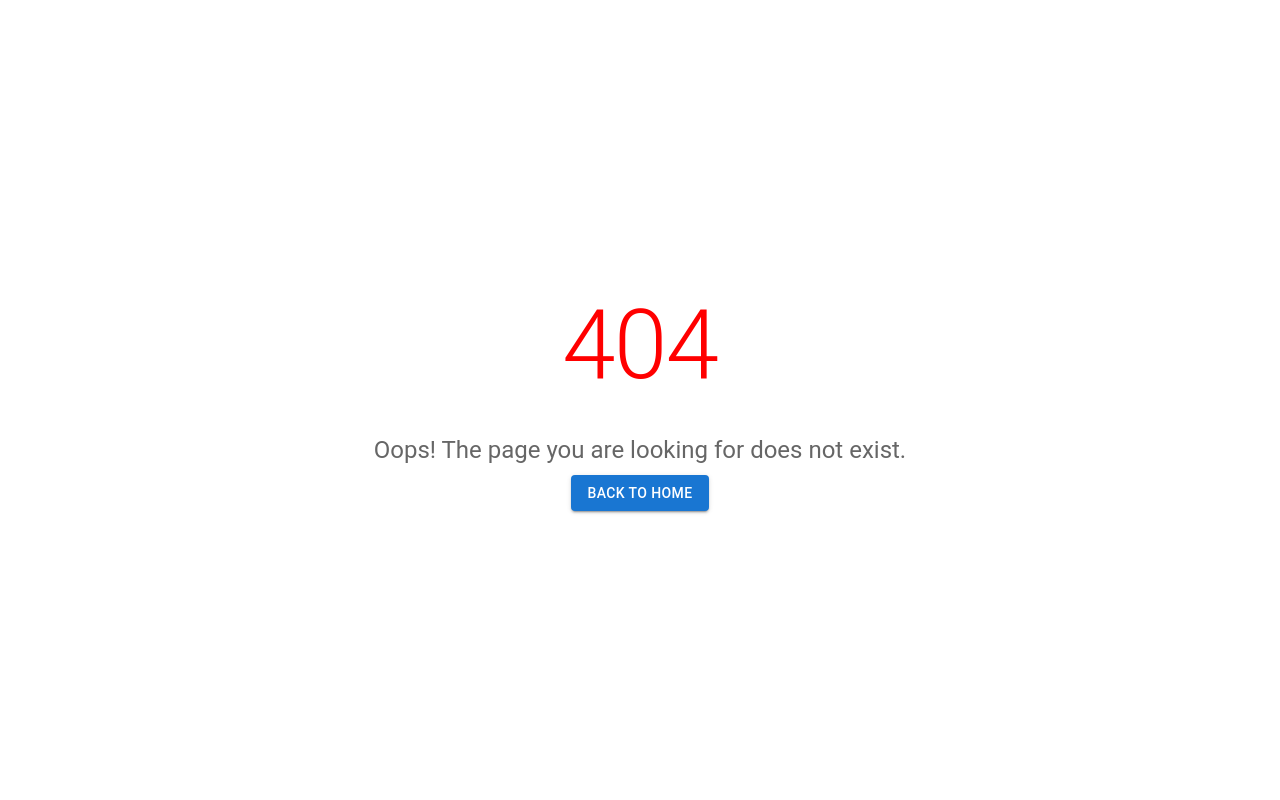
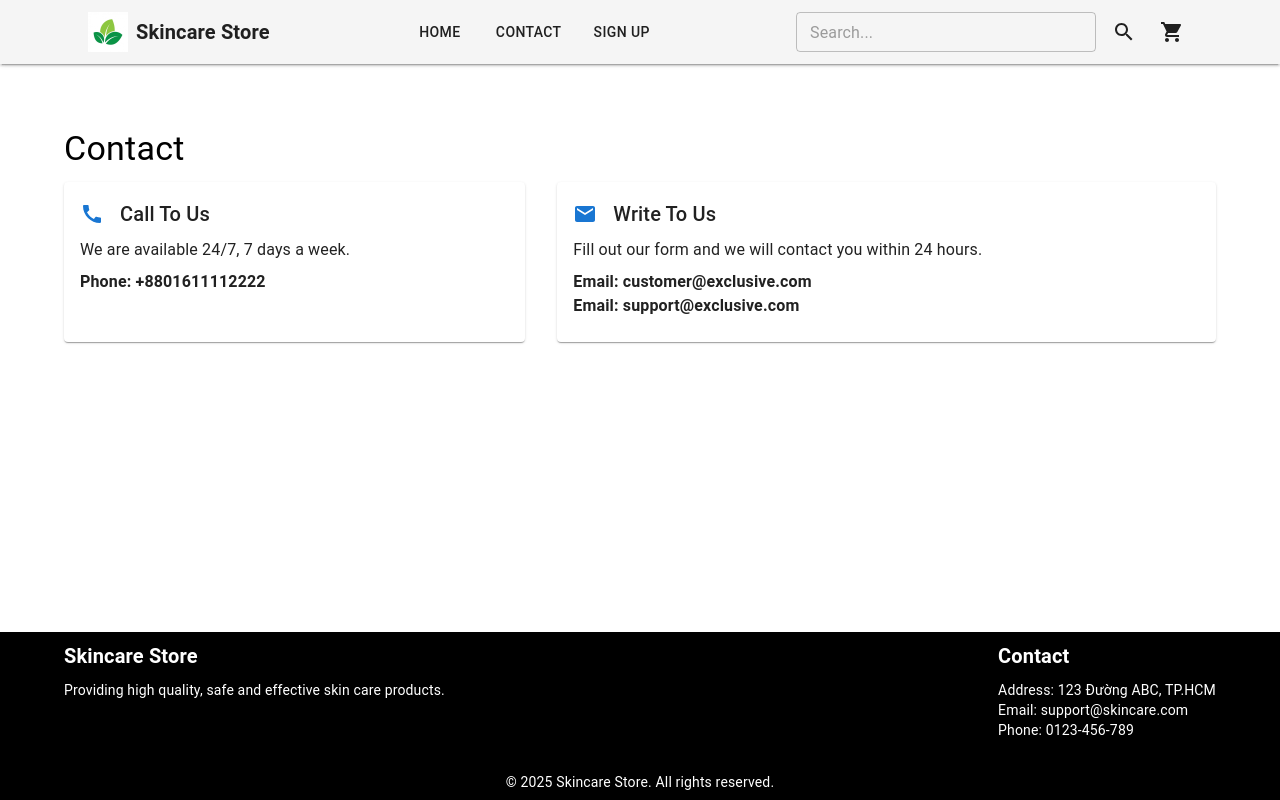
Before and after one commit to hungnt2910/SWD392_Project, a React (Vite) app: page /contact in a window 1280 px wide. Before the commit this address had no page. Built offline with nearby package versions, Linux system fonts and the light colour scheme.

Commit message:
update cart page

```diff
--- a/src/App.tsx
+++ b/src/App.tsx
@@ -2,6 +2,8 @@ import { Route, Routes, Navigate } from "react-router-dom"
 import { Suspense, lazy } from "react"
 import MainLayout from "./page/MainLayout"
 import ShowAllProduct from "./page/ShowAllProduct"
+import ProductDetails from "./page/ProductDetails"
+import ContactPage from "./page/ContactPage"
 
 const LoginPage = lazy(() => import("./page/LoginPage"))
 const RegisterPage = lazy(() => import("./page/RegisterPage"))
@@ -26,6 +28,8 @@ function App() {
 
         <Route path="/home" element={<MainLayout><HomePage /></MainLayout>} />
         <Route path="/allproduct" element={<MainLayout><ShowAllProduct /></MainLayout>} />
+        <Route path="/productdetail/:id" element={<MainLayout><ProductDetails /></MainLayout>} />
+        <Route path="/contact" element={<MainLayout><ContactPage /></MainLayout>} />
 
         <Route path="/cart" element={
           <ProtectRoute>
--- a/src/components/Header.tsx
+++ b/src/components/Header.tsx
@@ -30,7 +30,7 @@ const Header = () => {
 
                     <Box sx={{ display: "flex", gap: 2 }}>
                         <Button color="inherit" component={Link} to="/">Home</Button>
-                        <Button color="inherit" component={Link} to="/about">About</Button>
+                        {/* <Button color="inherit" component={Link} to="/about">About</Button> */}
                         <Button color="inherit" component={Link} to="/contact">Contact</Button>
                         <Button color="inherit" component={Link} to="/register">Sign Up</Button>
                     </Box>
--- a/src/page/CartPage.tsx
+++ b/src/page/CartPage.tsx
@@ -1,9 +1,42 @@
-import React from 'react'
+import { Container, Typography, Button, Box, TextField, Table, TableBody, TableCell, TableContainer, TableHead, TableRow, Paper } from "@mui/material";
 
-function CartPage() {
+const CartPage = () => {
     return (
-        <div>CartPage</div>
-    )
-}
+        <Container maxWidth="lg" sx={{ mt: 4 }}>
+            <Typography variant="h4" gutterBottom>
+                Cart
+            </Typography>
+            <TableContainer component={Paper}>
+                <Table>
+                    <TableHead>
+                        <TableRow>
+                            <TableCell>Product</TableCell>
+                            <TableCell>Price</TableCell>
+                            <TableCell>Quantity</TableCell>
+                            <TableCell>Subtotal</TableCell>
+                        </TableRow>
+                    </TableHead>
+                    <TableBody>
+                        {[{ name: "LCD Monitor", price: 650, quantity: 1 }, { name: "HV Gamepad", price: 550, quantity: 1 }].map((item, index) => (
+                            <TableRow key={index}>
+                                <TableCell>{item.name}</TableCell>
+                                <TableCell>${item.price}</TableCell>
+                                <TableCell>
+                                    <TextField type="number" defaultValue={item.quantity} size="small" />
+                                </TableCell>
+                                <TableCell>${item.price * item.quantity}</TableCell>
+                            </TableRow>
+                        ))}
+                    </TableBody>
+                </Table>
+            </TableContainer>
+            <Box display="flex" justifyContent="space-between" mt={2}>
+                <Button variant="contained">Return To Shop</Button>
+                <Button variant="contained" color="primary">Proceed To Checkout</Button>
+            </Box>
+        </Container>
+    );
+};
+
 
 export default CartPage
--- /dev/null
+++ b/src/page/ContactPage.tsx
@@ -0,0 +1,53 @@
+import React from "react";
+import { Container, Grid, Typography, TextField, Button, Card, CardContent, Box } from "@mui/material";
+import CallIcon from "@mui/icons-material/Call";
+import EmailIcon from "@mui/icons-material/Email";
+
+const ContactPage = () => {
+    return (
+        <Container maxWidth="lg" sx={{ mt: 4 }}>
+            <Typography variant="h4" gutterBottom>
+                Contact
+            </Typography>
+            <Grid container spacing={4}>
+                <Grid item xs={12} md={5}>
+                    <Card sx={{ height: "100%" }}>
+                        <CardContent>
+                            <Box display="flex" alignItems="center" gap={2}>
+                                <CallIcon color="primary" />
+                                <Typography variant="h6">Call To Us</Typography>
+                            </Box>
+                            <Typography variant="body1" mt={1}>
+                                We are available 24/7, 7 days a week.
+                            </Typography>
+                            <Typography variant="body1" fontWeight="bold" mt={1}>
+                                Phone: +8801611112222
+                            </Typography>
+                        </CardContent>
+                    </Card>
+                </Grid>
+                <Grid item xs={12} md={7}>
+                    <Card sx={{ height: "100%" }}>
+                        <CardContent>
+                            <Box display="flex" alignItems="center" gap={2}>
+                                <EmailIcon color="primary" />
+                                <Typography variant="h6">Write To Us</Typography>
+                            </Box>
+                            <Typography variant="body1" mt={1}>
+                                Fill out our form and we will contact you within 24 hours.
+                            </Typography>
+                            <Typography variant="body1" fontWeight="bold" mt={1}>
+                                Email: customer@exclusive.com
+                            </Typography>
+                            <Typography variant="body1" fontWeight="bold">
+                                Email: support@exclusive.com
+                            </Typography>
+                        </CardContent>
+                    </Card>
+                </Grid>
+            </Grid>
+        </Container>
+    );
+};
+
+export default ContactPage;
--- a/src/page/MainLayout.tsx
+++ b/src/page/MainLayout.tsx
@@ -4,9 +4,11 @@ import Header from "../components/Header"
 function MainLayout({ children }: { children: React.ReactNode }) {
     return (
         <>
-            <Header />
-            <main style={{ marginTop: '6em', marginBottom: '2em' }}>{children}</main>
-            <Footer />
+            <div style={{ display: 'flex', flexDirection: 'column', minHeight: '100vh' }}>
+                <Header />
+                <main style={{ marginTop: '6em', marginBottom: '2em', flexGrow: 1 }}>{children}</main>
+                <Footer />
+            </div>
         </>
     )
 }
--- /dev/null
+++ b/src/page/ProductDetails.tsx
@@ -0,0 +1,82 @@
+import { Container, Grid, Typography, Button, Card, CardMedia, CardContent, IconButton, Box } from "@mui/material";
+import FavoriteBorderIcon from "@mui/icons-material/FavoriteBorder";
+import ShoppingCartIcon from "@mui/icons-material/ShoppingCart";
+import { useState } from "react";
+
+const ProductDetails = () => {
+    const [imgdetails, setImgDetails] = useState("/images/gamepad-main.jpg");
+
+    return (
+        <Container maxWidth="lg" sx={{ mt: 4 }}>
+            <Grid container spacing={4}>
+                <Grid item xs={12} md={6}>
+                    <Card>
+                        <CardMedia
+                            component="img"
+                            height="400"
+                            image={imgdetails}
+                            alt="Havic HV G-92 Gamepad"
+                        />
+                    </Card>
+
+                    <Grid container spacing={1} mt={1}>
+                        {["/images/gamepad1.jpg", "/images/gamepad2.jpg", "/images/gamepad3.jpg"].map((img, index) => (
+                            <Grid item xs={4} key={index}>
+                                <Button onClick={() => setImgDetails(img)}>
+                                    <Card>
+                                        <CardMedia component="img" height="80" image={img} alt={`Gamepad Image ${index + 1}`} />
+                                    </Card>
+                                </Button>
+                            </Grid>
+                        ))}
+                    </Grid>
+                </Grid>
+
+                <Grid item xs={12} md={6}>
+                    <Typography variant="h4" gutterBottom>
+                        Havic HV G-92 Gamepad
+                    </Typography>
+                    <Typography variant="h5" color="primary">
+                        $192.00
+                    </Typography>
+                    <Typography variant="body1" paragraph>
+                        PlayStation 5 Controller Skin high quality with an elegant design, protecting your controller while making it more comfortable to use.
+                    </Typography>
+
+                    <Box display="flex" alignItems="center" gap={2} mt={2}>
+                        <Button variant="contained" color="primary" startIcon={<ShoppingCartIcon />}>
+                            Buy Now
+                        </Button>
+                        <IconButton color="secondary">
+                            <FavoriteBorderIcon />
+                        </IconButton>
+                    </Box>
+                </Grid>
+            </Grid>
+
+            <Typography variant="h5" mt={5} mb={2}>
+                Related Items
+            </Typography>
+            <Grid container spacing={2}>
+                {[1, 2, 3, 4].map((item) => (
+                    <Grid item xs={12} sm={6} md={3} key={item}>
+                        <Card>
+                            <CardMedia component="img" height="140" image={`/images/related${item}.jpg`} alt={`Related Product ${item}`} />
+                            <CardContent>
+                                <Typography variant="h6">Product {item}</Typography>
+                                <Typography variant="body2" color="text.secondary">
+                                    $99.00
+                                </Typography>
+                            </CardContent>
+                            <Button variant="contained" fullWidth>
+                                Add to Cart
+                            </Button>
+                        </Card>
+                    </Grid>
+                ))}
+            </Grid>
+        </Container>
+    );
+};
+
+export default ProductDetails;
--- a/src/page/ShowAllProduct.tsx
+++ b/src/page/ShowAllProduct.tsx
@@ -1,10 +1,9 @@
 import { Container, Typography, Button, Card, CardMedia, CardContent, Pagination } from "@mui/material";
 import Grid from "@mui/material/Grid";
-import { Box } from "@mui/system";
 import { useEffect, useState } from "react";
 
 
-const products = Array.from({ length: 77 }, (_, i) => i + 1);
+const products = Array.from({ length: 200 }, (_, i) => i + 1);
 
 
 function ShowAllProduct() {
@@ -40,12 +39,13 @@ function ShowAllProduct() {
                 ))}
             </Grid>
 
-            {/* Phân trang */}
             <Pagination
-                count={Math.ceil(products.length / itemsPerpage)} // Tổng số trang
+                count={Math.ceil(products.length / itemsPerpage)}
                 page={page}
                 onChange={(_, value) => setPage(value)}
                 color="primary"
+                boundaryCount={3}
+                siblingCount={0}
                 sx={{ mt: 3, display: "flex", justifyContent: "center" }}
             />
         </Container>
```
